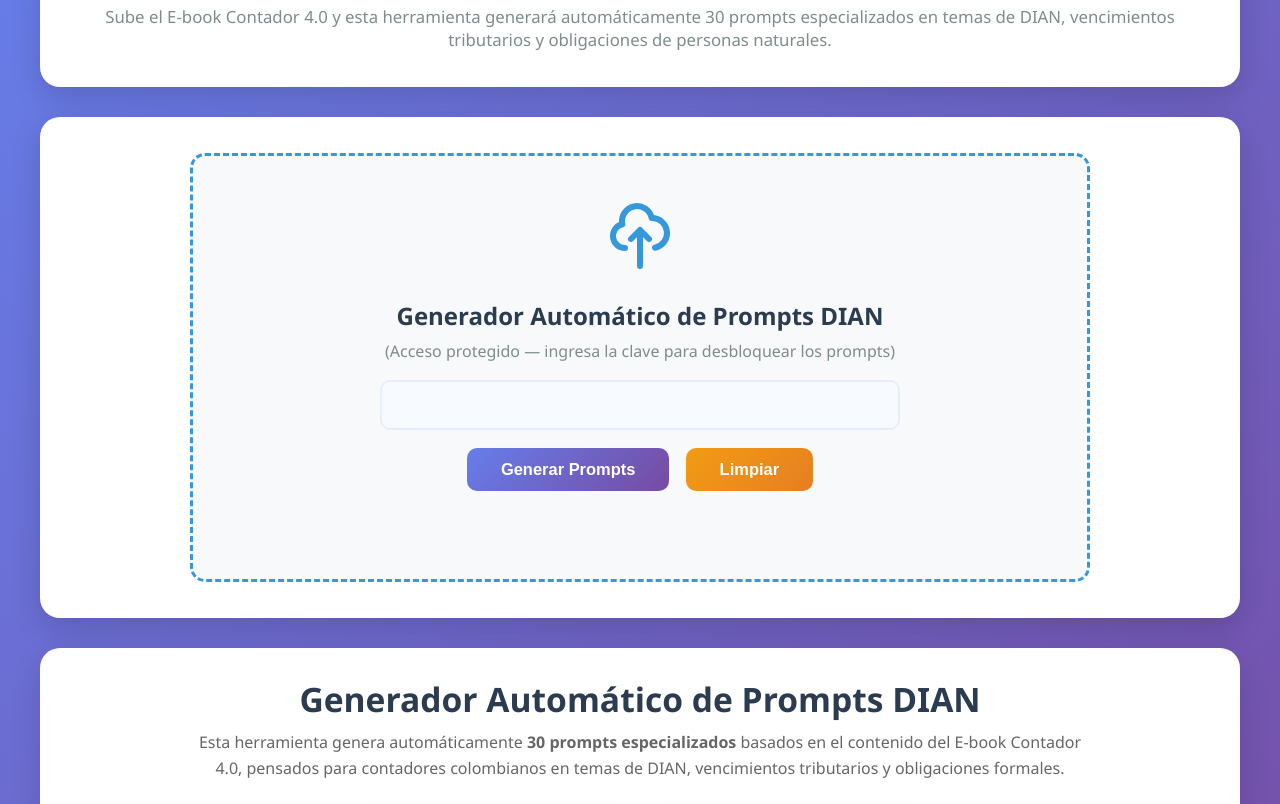
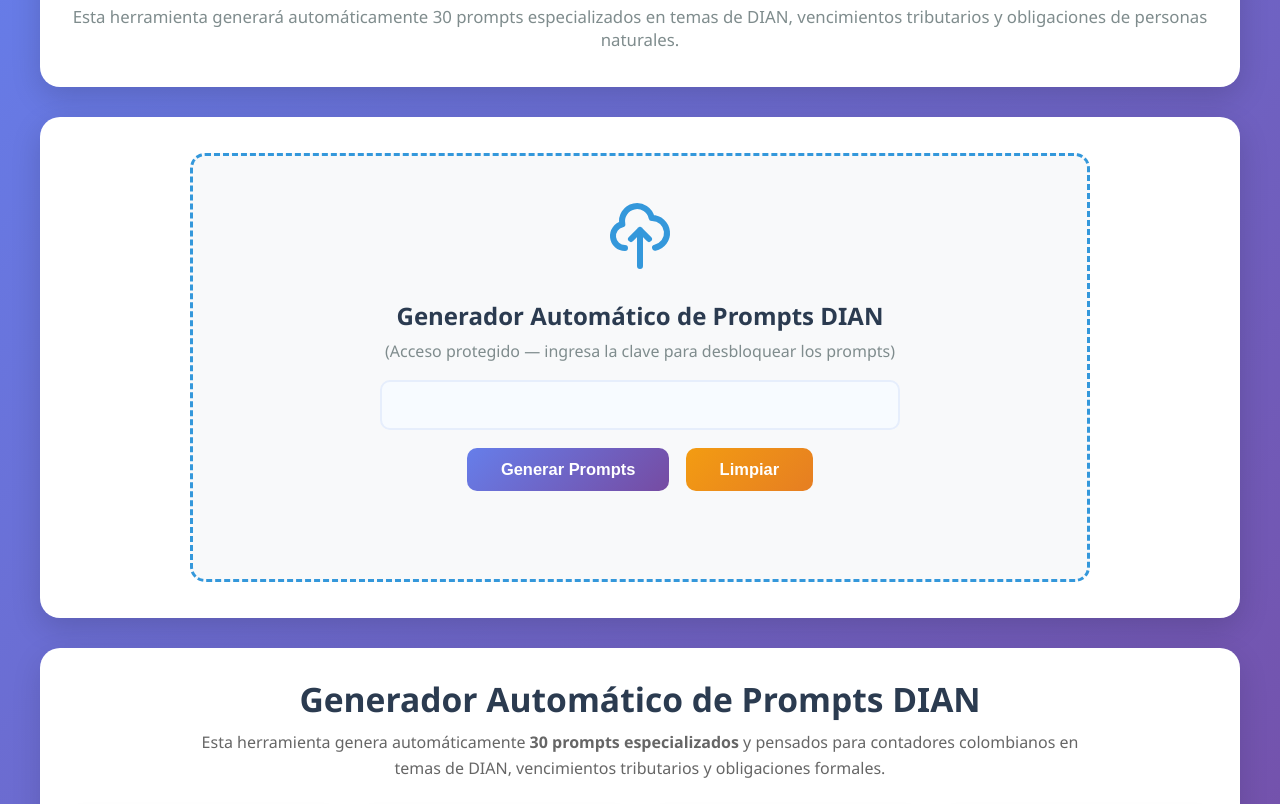
Before and after one commit to jairoamayalaverde/contador4.0-prompts-DIAN, a website: page index.html in a window 1280 px wide. Shown: the part 115-919 px from the top of the page. Drawn offline with Linux system fonts and the light colour scheme.

Commit message:
Update index.html

```diff
--- a/index.html
+++ b/index.html
@@ -258,7 +258,7 @@
         <!-- HEADER -->
         <div class="header" id="header">
             <h1>Generador Automático de Prompts DIAN</h1>
-            <p class="subtitle">Sube el E-book Contador 4.0 y esta herramienta generará automáticamente 30 prompts especializados en temas de DIAN, vencimientos tributarios y obligaciones de personas naturales.</p>
+            <p class="subtitle">Esta herramienta generará automáticamente 30 prompts especializados en temas de DIAN, vencimientos tributarios y obligaciones de personas naturales.</p>
         </div>
 
         <!-- UPLOAD SECTION | MISMO LUGAR: ahora campo secreto sin texto visible -->
@@ -293,7 +293,7 @@
         <div class="info-section" id="infoSection">
             <div class="info-top">
                 <h2>Generador Automático de Prompts DIAN</h2>
-                <p>Esta herramienta genera automáticamente <strong>30 prompts especializados</strong> basados en el contenido del E-book Contador 4.0, pensados para contadores colombianos en temas de DIAN, vencimientos tributarios y obligaciones formales.</p>
+                <p>Esta herramienta genera automáticamente <strong>30 prompts especializados</strong> y pensados para contadores colombianos en temas de DIAN, vencimientos tributarios y obligaciones formales.</p>
             </div>
 
             <div class="cards">
```
